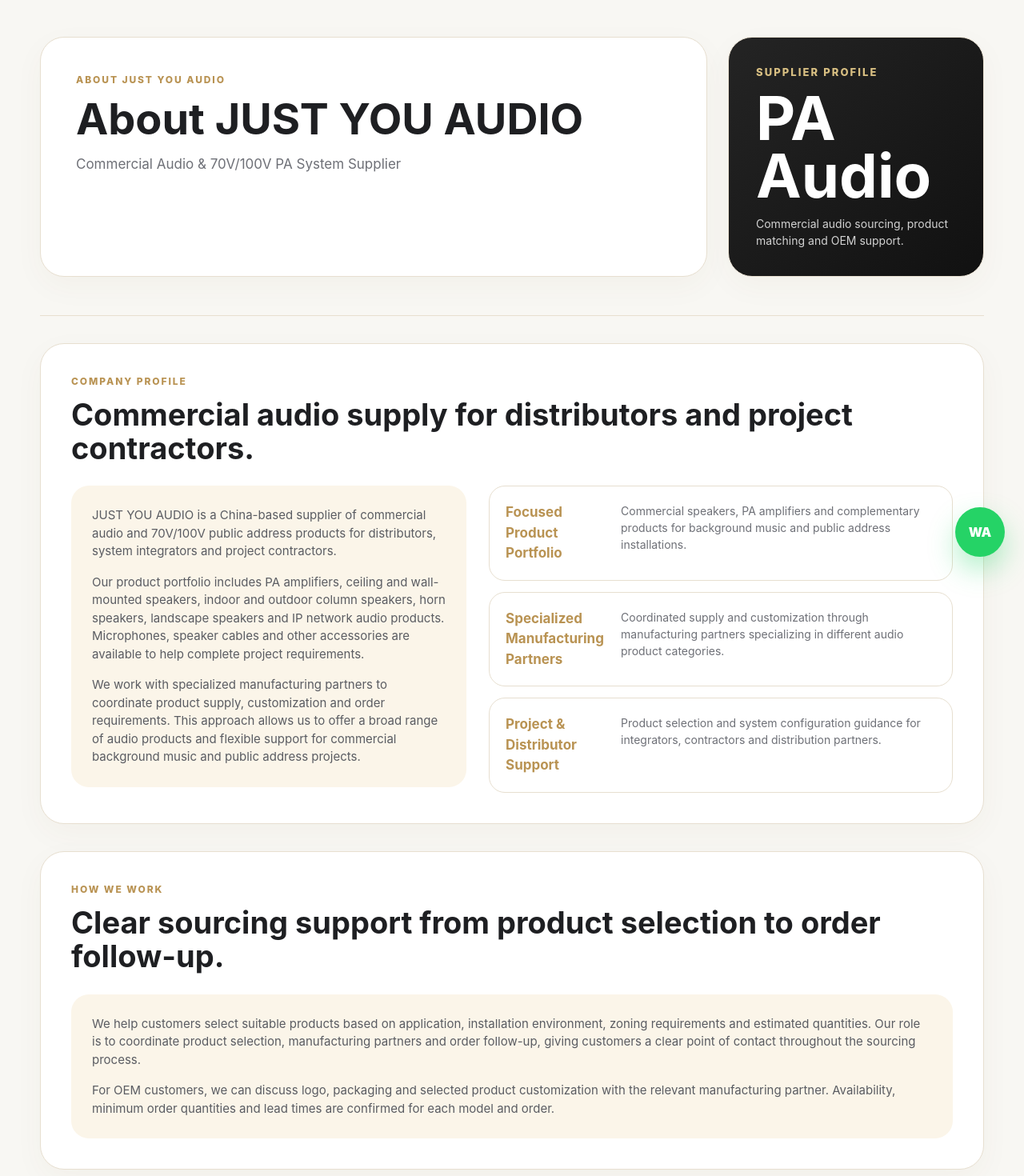
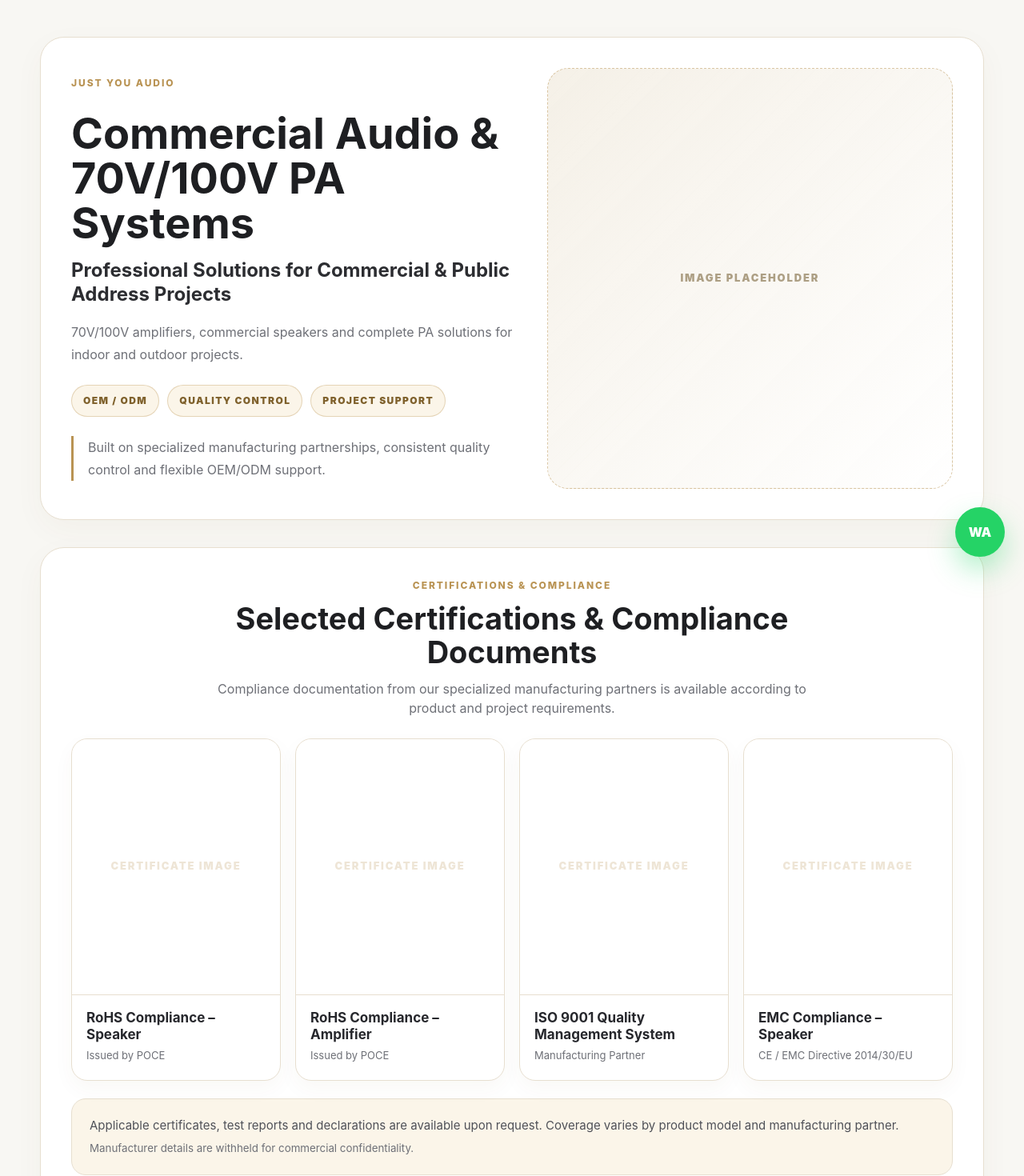
Before and after one commit to 0421eva123/just-you-audio-website, a Next.js app: page /about in a window 1280 px wide. Shown: the part 80-1550 px from the top of the page at 80% size. Built offline with nearby package versions, Linux system fonts and the light colour scheme.

Commit message:
Update about page company and certification sections

```diff
--- a/app/about/page.tsx
+++ b/app/about/page.tsx
@@ -2,19 +2,25 @@
 import { contactInfo, getEmailLink, getWhatsAppLink } from "../../site-config";
 import SolutionCaseSwitcher from "./SolutionCaseSwitcher";
 
-const workItems = [
-  [
-    "Focused Product Portfolio",
-    "Commercial speakers, PA amplifiers and complementary products for background music and public address installations.",
-  ],
-  [
-    "Specialized Manufacturing Partners",
-    "Coordinated supply and customization through manufacturing partners specializing in different audio product categories.",
-  ],
-  [
-    "Project & Distributor Support",
-    "Product selection and system configuration guidance for integrators, contractors and distribution partners.",
-  ],
+const supportTags = ["OEM / ODM", "QUALITY CONTROL", "PROJECT SUPPORT"];
+
+const certificationItems = [
+  {
+    title: "RoHS Compliance – Speaker",
+    note: "Issued by POCE",
+  },
+  {
+    title: "RoHS Compliance – Amplifier",
+    note: "Issued by POCE",
+  },
+  {
+    title: "ISO 9001 Quality Management System",
+    note: "Manufacturing Partner",
+  },
+  {
+    title: "EMC Compliance – Speaker",
+    note: "CE / EMC Directive 2014/30/EU",
+  },
 ];
 
 export const metadata: Metadata = {
@@ -66,97 +72,60 @@
       </nav>
 
       <main className="about-page about-simple">
-        <section className="about-simple-hero">
-          <div>
-            <div className="label">About JUST YOU AUDIO</div>
-            <h1>About JUST YOU AUDIO</h1>
-            <p>
-              Commercial Audio & 70V/100V PA System Supplier
-            </p>
-          </div>
-          <div className="about-year-card">
-            <span>Supplier Profile</span>
-            <strong>PA Audio</strong>
-            <p>Commercial audio sourcing, product matching and OEM support.</p>
-          </div>
-        </section>
-
-        <section className="about-history-section">
-          <div className="about-section-title">
-            <div className="label">Company Profile</div>
-            <h2>Commercial audio supply for distributors and project contractors.</h2>
-          </div>
-          <div className="about-history-layout">
-            <div className="about-history-copy">
+        <section className="about-profile-section">
+          <div className="about-profile-layout">
+            <div className="about-profile-copy">
+              <div className="label">JUST YOU AUDIO</div>
+              <h1>Commercial Audio & 70V/100V PA Systems</h1>
+              <h2>Professional Solutions for Commercial & Public Address Projects</h2>
               <p>
-                JUST YOU AUDIO is a China-based supplier of commercial audio
-                and 70V/100V public address products for distributors, system
-                integrators and project contractors.
+                70V/100V amplifiers, commercial speakers and complete PA
+                solutions for indoor and outdoor projects.
               </p>
-              <p>
-                Our product portfolio includes PA amplifiers, ceiling and
-                wall-mounted speakers, indoor and outdoor column speakers, horn
-                speakers, landscape speakers and IP network audio products.
-                Microphones, speaker cables and other accessories are available
-                to help complete project requirements.
-              </p>
-              <p>
-                We work with specialized manufacturing partners to coordinate
-                product supply, customization and order requirements. This
-                approach allows us to offer a broad range of audio products and
-                flexible support for commercial background music and public
-                address projects.
+              <div className="about-support-tags" aria-label="JUST YOU AUDIO support">
+                {supportTags.map((tag) => (
+                  <span key={tag}>{tag}</span>
+                ))}
+              </div>
+              <p className="about-profile-note">
+                Built on specialized manufacturing partnerships, consistent
+                quality control and flexible OEM/ODM support.
               </p>
             </div>
-            <div className="about-history-list">
-              {workItems.map(([title, text]) => (
-                <article key={title}>
-                  <strong>{title}</strong>
-                  <p>{text}</p>
-                </article>
-              ))}
+            <div className="about-profile-image-placeholder" aria-label="Company and product image placeholder">
+              <span>Image Placeholder</span>
             </div>
-          </div>
-        </section>
-
-        <section className="about-history-section">
-          <div className="about-section-title">
-            <div className="label">How We Work</div>
-            <h2>Clear sourcing support from product selection to order follow-up.</h2>
-          </div>
-          <div className="about-history-copy">
-            <p>
-              We help customers select suitable products based on application,
-              installation environment, zoning requirements and estimated
-              quantities. Our role is to coordinate product selection,
-              manufacturing partners and order follow-up, giving customers a
-              clear point of contact throughout the sourcing process.
-            </p>
-            <p>
-              For OEM customers, we can discuss logo, packaging and selected
-              product customization with the relevant manufacturing partner.
-              Availability, minimum order quantities and lead times are
-              confirmed for each model and order.
-            </p>
           </div>
         </section>
 
         <section className="about-honor-section">
           <div className="about-section-title centered">
-            <div className="label">Documentation</div>
-            <h2>Certifications & Product Documentation</h2>
+            <div className="label">Certifications & Compliance</div>
+            <h2>Selected Certifications & Compliance Documents</h2>
+            <p>
+              Compliance documentation from our specialized manufacturing
+              partners is available according to product and project
+              requirements.
+            </p>
           </div>
-          <div className="about-history-copy">
+          <div className="about-certification-grid">
+            {certificationItems.map((item) => (
+              <article key={item.title}>
+                <div className="about-certificate-placeholder">
+                  <span>Certificate Image</span>
+                </div>
+                <h3>{item.title}</h3>
+                <p>{item.note}</p>
+              </article>
+            ))}
+          </div>
+          <div className="about-certification-notes">
             <p>
-              Applicable certificates, test reports and declarations can be
-              requested for the selected product model. Document availability
-              and coverage vary by model and manufacturing partner.
+              Applicable certificates, test reports and declarations are
+              available upon request. Coverage varies by product model and
+              manufacturing partner.
             </p>
-            <p>
-              Please share your target market and project requirements so we can
-              check the available documentation for the products you are
-              considering.
-            </p>
+            <small>Manufacturer details are withheld for commercial confidentiality.</small>
           </div>
         </section>
 
--- a/app/globals.css
+++ b/app/globals.css
@@ -1496,6 +1496,7 @@
 }
 
 .about-simple-hero,
+.about-profile-section,
 .about-history-section,
 .about-honor-section,
 .about-case-section,
@@ -1514,6 +1515,7 @@
 }
 
 .about-simple-hero > div:first-child,
+.about-profile-section,
 .about-year-card,
 .about-history-section,
 .about-honor-section,
@@ -1527,6 +1529,105 @@
 .about-simple-hero > div:first-child {
   padding: 44px;
   border-radius: 30px;
+}
+
+.about-profile-section {
+  padding: 38px;
+  border-radius: 30px;
+}
+
+.about-profile-layout {
+  display: grid;
+  gap: 34px;
+  grid-template-columns: minmax(0, 1.05fr) minmax(340px, 0.95fr);
+  align-items: stretch;
+}
+
+.about-profile-copy {
+  display: flex;
+  flex-direction: column;
+  justify-content: center;
+  min-height: 440px;
+  padding: 10px 0;
+}
+
+.about-profile-copy h1 {
+  max-width: 680px;
+  margin: 14px 0 16px;
+  font-size: 54px;
+  line-height: 1.04;
+  letter-spacing: 0;
+}
+
+.about-profile-copy h2 {
+  max-width: 640px;
+  margin-bottom: 18px;
+  color: #2c2d31;
+  font-size: 24px;
+  line-height: 1.24;
+  letter-spacing: 0;
+}
+
+.about-profile-copy p {
+  max-width: 660px;
+  color: var(--muted);
+  font-size: 16px;
+  line-height: 1.75;
+}
+
+.about-support-tags {
+  display: flex;
+  flex-wrap: wrap;
+  gap: 10px;
+  margin: 24px 0;
+}
+
+.about-support-tags span {
+  padding: 10px 14px;
+  border: 1px solid rgba(185, 147, 83, 0.34);
+  border-radius: 999px;
+  background: var(--softgold);
+  color: #7f612c;
+  font-size: 12px;
+  font-weight: 900;
+  letter-spacing: 0.12em;
+}
+
+.about-profile-note {
+  padding-left: 18px;
+  border-left: 3px solid var(--gold);
+}
+
+.about-profile-image-placeholder {
+  display: flex;
+  min-height: 440px;
+  align-items: center;
+  justify-content: center;
+  border: 1px dashed rgba(185, 147, 83, 0.5);
+  border-radius: 26px;
+  background:
+    linear-gradient(135deg, rgba(244, 239, 229, 0.92), rgba(255, 255, 255, 0.96)),
+    repeating-linear-gradient(
+      -45deg,
+      rgba(185, 147, 83, 0.1) 0,
+      rgba(185, 147, 83, 0.1) 1px,
+      transparent 1px,
+      transparent 14px
+    );
+}
+
+.about-profile-image-placeholder span {
+  color: rgba(117, 94, 51, 0.58);
+  font-size: 13px;
+  font-weight: 900;
+  letter-spacing: 0.14em;
+  text-transform: uppercase;
+}
+
+.about-profile-image-placeholder img {
+  width: 100%;
+  height: 100%;
+  object-fit: contain;
 }
 
 .about-simple-hero h1 {
@@ -1686,6 +1787,78 @@
   padding: 18px;
   text-align: center;
   font-size: 16px;
+}
+
+.about-certification-grid {
+  display: grid;
+  gap: 18px;
+  grid-template-columns: repeat(4, 1fr);
+}
+
+.about-certification-grid article {
+  overflow: hidden;
+  border: 1px solid var(--line);
+  border-radius: 20px;
+  background: #fff;
+  box-shadow: 0 10px 26px rgba(91, 69, 31, 0.04);
+}
+
+.about-certificate-placeholder {
+  display: flex;
+  min-height: 320px;
+  align-items: center;
+  justify-content: center;
+  border-bottom: 1px solid var(--line);
+  background:
+    linear-gradient(#fff, #fff) padding-box,
+    linear-gradient(135deg, rgba(185, 147, 83, 0.2), rgba(216, 191, 130, 0.06))
+      border-box;
+}
+
+.about-certificate-placeholder span {
+  color: rgba(185, 147, 83, 0.24);
+  font-size: 13px;
+  font-weight: 950;
+  letter-spacing: 0.14em;
+  text-transform: uppercase;
+}
+
+.about-certificate-placeholder img {
+  width: 100%;
+  height: 100%;
+  object-fit: contain;
+}
+
+.about-certification-grid h3 {
+  padding: 18px 18px 6px;
+  color: #26272c;
+  font-size: 17px;
+  line-height: 1.25;
+}
+
+.about-certification-grid p {
+  padding: 0 18px 20px;
+  color: var(--muted);
+  font-size: 13px;
+}
+
+.about-certification-notes {
+  margin-top: 22px;
+  padding: 22px;
+  border: 1px solid var(--line);
+  border-radius: 18px;
+  background: var(--softgold);
+}
+
+.about-certification-notes p {
+  color: #4f5158;
+  font-size: 15px;
+}
+
+.about-certification-notes small {
+  display: block;
+  margin-top: 8px;
+  color: var(--muted);
 }
 
 .enterprise-qualification {
@@ -2957,6 +3130,7 @@
   .lead-box,
   .about-hero,
   .about-simple-hero,
+  .about-profile-layout,
   .about-history-layout,
   .about-simple-cta,
   .solution-directory,
@@ -2981,6 +3155,7 @@
   .about-stats,
   .about-proof-grid,
   .certificate-grid,
+  .about-certification-grid,
   .simple-case-grid,
   .solution-case-grid,
   .case-grid,
@@ -3085,6 +3260,7 @@
   }
 
   .about-simple-hero > div:first-child,
+  .about-profile-section,
   .about-history-section,
   .about-honor-section,
   .about-case-section,
@@ -3097,6 +3273,27 @@
     font-size: 38px;
   }
 
+  .about-profile-layout {
+    gap: 24px;
+  }
+
+  .about-profile-copy {
+    min-height: 0;
+    padding: 0;
+  }
+
+  .about-profile-copy h1 {
+    font-size: 38px;
+  }
+
+  .about-profile-copy h2 {
+    font-size: 21px;
+  }
+
+  .about-profile-image-placeholder {
+    min-height: 260px;
+  }
+
   .about-year-card {
     min-height: 0;
     padding: 26px;
@@ -3117,6 +3314,14 @@
 
   .certificate-frame {
     min-height: 170px;
+  }
+
+  .about-certification-grid {
+    grid-template-columns: 1fr;
+  }
+
+  .about-certificate-placeholder {
+    min-height: 280px;
   }
 
   .simple-case-grid img {
```
